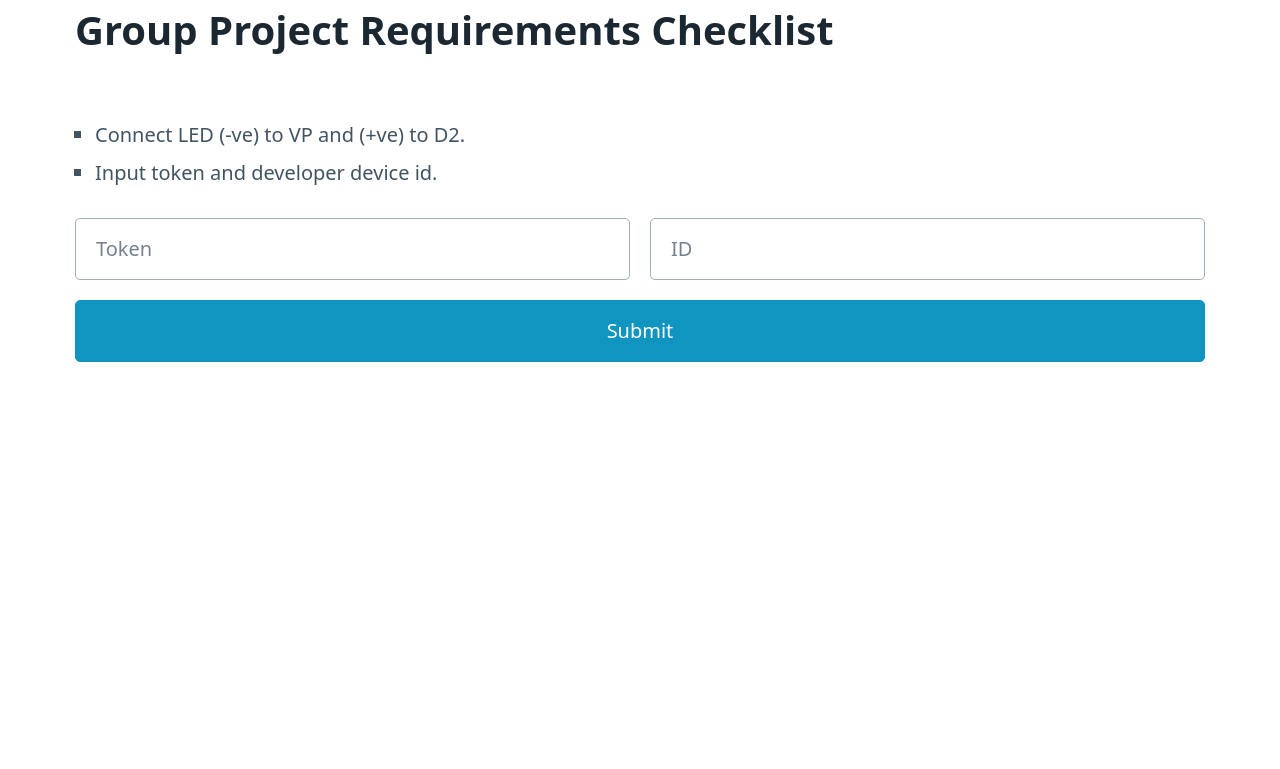
After one commit to citawarisan/fwinism, a Python web app: template templates/req.html in a window 1280 px wide. The commit adds this page. Shown: the top 769 px of the page. Run offline with Jinja, Linux system fonts and the light colour scheme; the template is opened without the code that fills it, so the values that code supplies are empty.

Commit message:
Added req

```diff
--- a/src/web.py
+++ b/src/web.py
@@ -31,3 +31,7 @@ def led(value: int = 0) -> str:
 
 def fav() -> str:
     return render_template('fav.html')
+
+
+def req() -> str:
+    return render_template('req.html')
--- a/templates/index.html
+++ b/templates/index.html
@@ -24,7 +24,10 @@
     <input type="button" value="Control ESP32 LED" onclick="window.location.href='/led'" />
 
     <h3>Internet</h3>
+    <p>Connect to WiFi before using these, idk</p>
+
     <input type="button" value="Send Data to Favoriot" onclick="window.location.href='/fav'" />
+    <input type="button" value="Fill in the Requirements" onclick="window.location.href='/req'" />
 </body>
 
 </html>
--- /dev/null
+++ b/templates/req.html
@@ -0,0 +1,27 @@
+<html>
+
+<head>
+    <title>Group Project Requirements Checklist</title>
+    <meta name="viewport" content="width=device-width, initial-scale=1.0">
+    <!-- css *only* works after you've connected to the internet -->
+    <link rel="stylesheet" href="https://cdn.jsdelivr.net/npm/@picocss/pico@1/css/pico.min.css">
+</head>
+
+<body class="container">
+    <h1>Group Project Requirements Checklist</h1>
+
+    <ul>
+        <li>Connect LED (-ve) to VP and (+ve) to D2.</li>
+        <li>Input token and developer device id.</li>
+    </ul>
+
+    <form method="post">
+        <div class="grid">
+            <input type="text" name="token" placeholder="Token" required />
+            <input type="text" name="id" placeholder="ID" required />
+        </div>
+        <input type="submit" />
+    </form>
+</body>
+
+</html>
```
Also changed, not shown: main.py (+55 -12 lines), src/net.py (+9 -0 lines).
